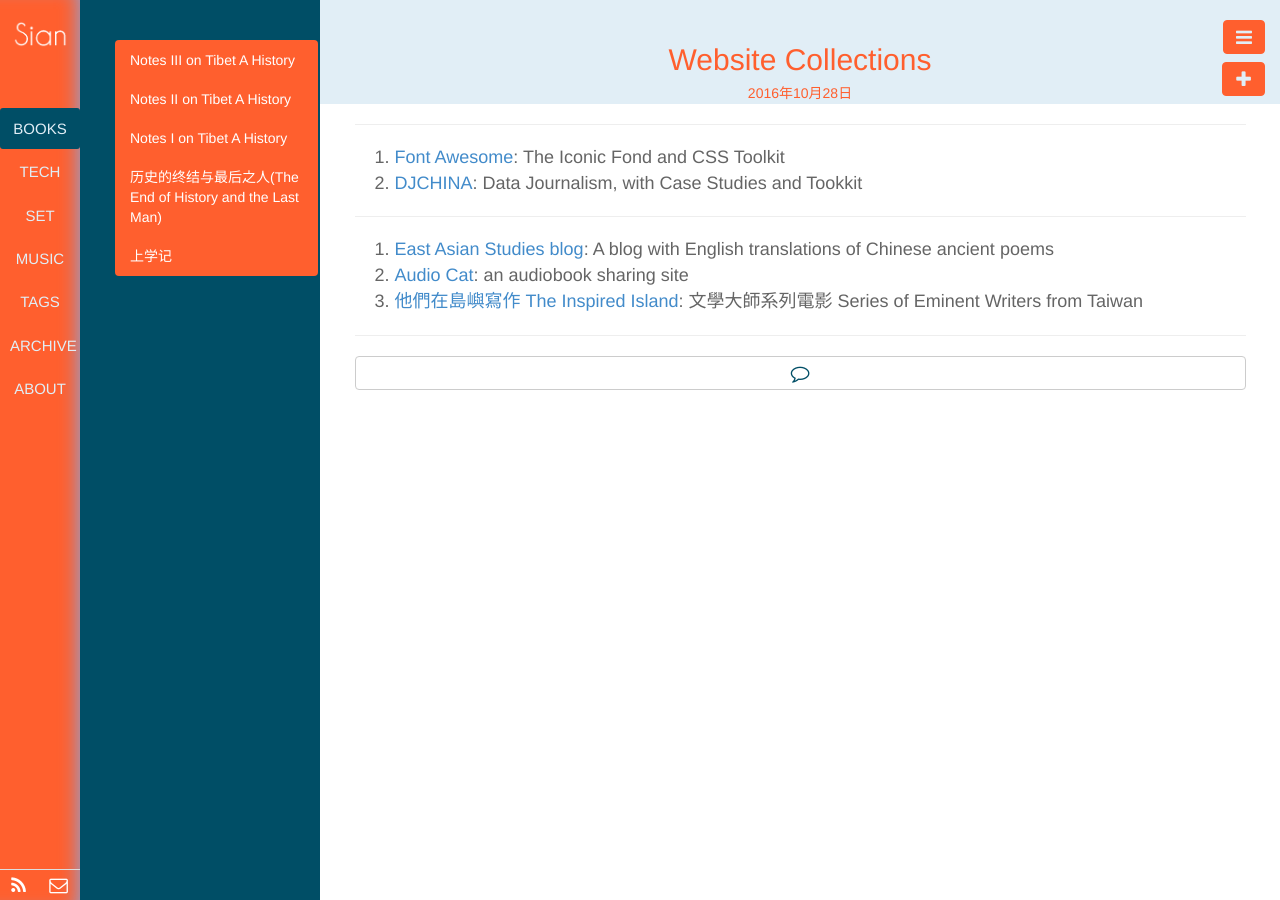
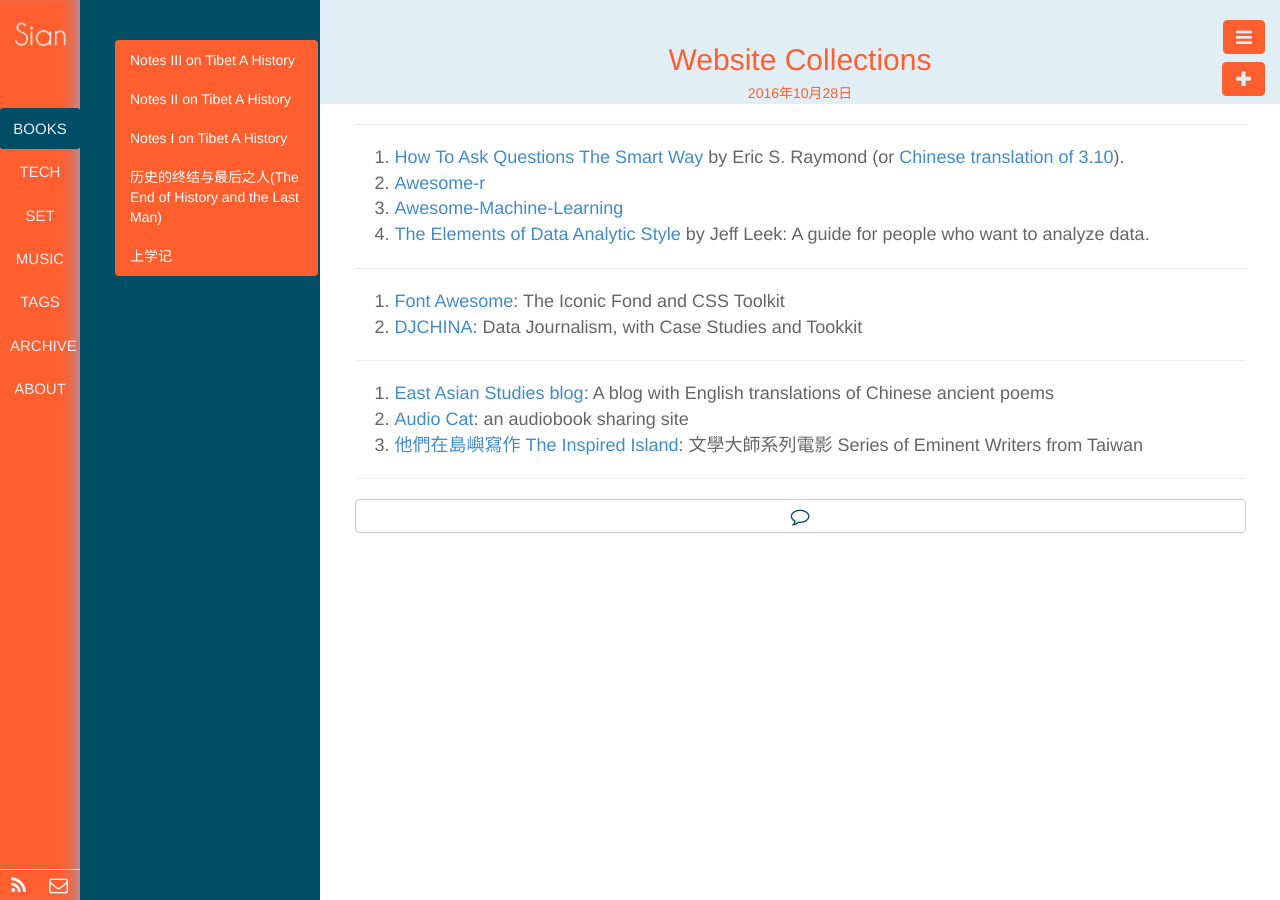
Before and after one commit to mathesse/mathesse.github.io, a Jekyll site: the page built from _posts/set/2016-10-28-website-collections.md, in a window 1280 px wide. Built offline with Jekyll 4.4.1, drawn with Linux system fonts in a browser that asks for light colours.

Commit message:
toolkit update

```diff
--- a/_posts/set/2016-10-28-website-collections.md
+++ b/_posts/set/2016-10-28-website-collections.md
@@ -5,6 +5,14 @@ category: SET
 tags: website
 keywords: collections
 description:
+
+---
+
+1. [How To Ask Questions The Smart Way](http://www.catb.org/~esr/faqs/smart-questions.html) by Eric S. Raymond (or [Chinese translation of 3.10](https://github.com/ryanhanwu/How-To-Ask-Questions-The-Smart-Way)).
+2. [Awesome-r](https://awesome-r.com/)
+3. [Awesome-Machine-Learning](https://github.com/josephmisiti/awesome-machine-learning)
+4. [The Elements of Data Analytic Style](https://leanpub.com/datastyle) by Jeff Leek: A  guide for people who want to analyze data.
+
 
 ---
 
```
